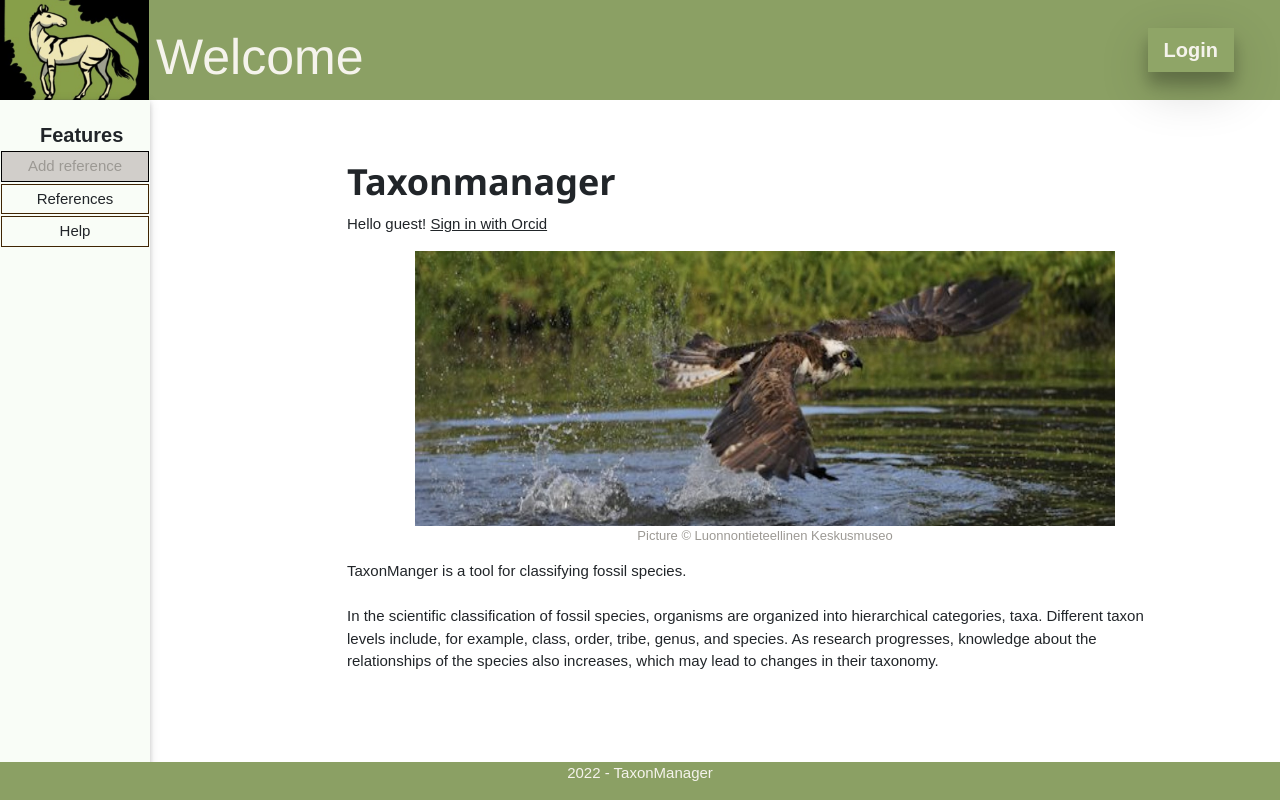
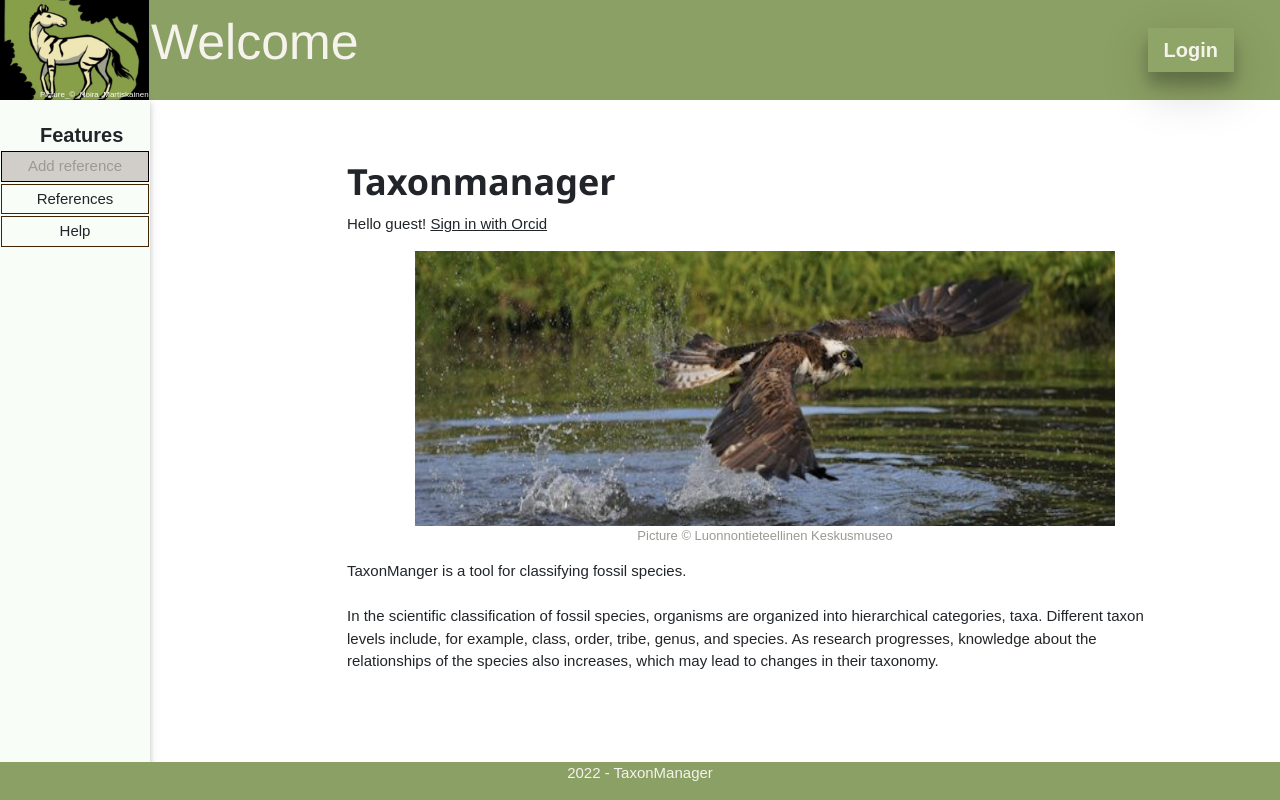
Before and after one commit to karilint/TaxonManager, a Django app: page / in a window 1280 px wide. Run offline with Django 3.2, Linux system fonts and the light colour scheme; lists and menus that the app fills with data are empty; some libraries are stand-ins or nearby versions.

Commit message:
style fixes

```diff
--- a/app/front/templates/front/base.html
+++ b/app/front/templates/front/base.html
@@ -134,7 +134,7 @@
         }
 
         .list-item .w3-button:hover {
-            background-color: #f0f1fa !important;
+            background-color: #bed4a5 !important;
         }
 
         .page-container {
@@ -357,15 +357,34 @@
             left: -17px;
         }
 
-        #image_text
+        .image_text
         {
             text-align: center;
         }
+
         #image_credit
         {
             color: #9c9994;
             font-size: small;
+            font-weight: normal;
         }
+
+        #image_credit_header
+        {
+            opacity: 1;
+            color: #ffffff;
+            font-size: 8px;
+            position: absolute;
+            bottom: -18px;
+        }
+
+        #welcome_header
+        {
+            position: absolute;
+            top: -15px;
+            left:-5px;
+        }
+
     </style>
 
     <!-- css used for Django select2 -->
@@ -384,7 +403,11 @@
                                 onclick="w3_open()"></i>
                         </div>
                         <div class="w3-left">
-                            <div class="w3-hide-medium w3-hide-small"><img src="{% static "images/nowdatabase.jpg" %}" alt="now database" height="115" width="150" class="responsive" id="header_image"> <h2 class="title-logo"><a href="/">Welcome</a></h2></div>
+                            <div class="w3-hide-medium w3-hide-small">
+                                <img src="{% static "images/nowdatabase.jpg" %}" alt="now database" height="115" width="150" class="responsive" id="header_image">
+                                <div id="image_credit_header">Picture_©_Noira_Martiskainen</div>
+                                <h2 class="title-logo"><a href="/" id="welcome_header">Welcome</a></h2>
+                            </div>
                         </div>
                     </div>
                 </div>
@@ -445,6 +468,10 @@
                     </tr>
                     <tr><th><a class="w3-bar-item w3-button" id="sideButton" href="/references"> References </a></th></tr>
                     <tr><th><a class="w3-bar-item w3-button" id="sideButton" href="/"> Help </a></th></tr>
+                    <tr><th> <div class="w3-hide-large image_text">
+                        <img src="{% static "images/nowdatabase.jpg" %}" alt="now database" height="95" width="120" class="responsive">
+                        <div id="image_credit""image_credit_header2">Picture © Noira Martiskainen</div>
+                    </div></th></tr>
                 </table>
             </div>
         </div>
--- a/app/front/templates/front/index.html
+++ b/app/front/templates/front/index.html
@@ -10,7 +10,7 @@
   {% else %}
   <p>Hello guest! <a href="{% provider_login_url 'orcid' %}">Sign in with Orcid</a></p>
   {% endif %}
-  <div id="image_text">
+  <div class="image_text">
     <img src="{% static "images/bird.jpg" %}" height="275" width="700" alt="bird image" class="responsive">
     <p id="image_credit">Picture © Luonnontieteellinen Keskusmuseo</p>
   </div>
```
